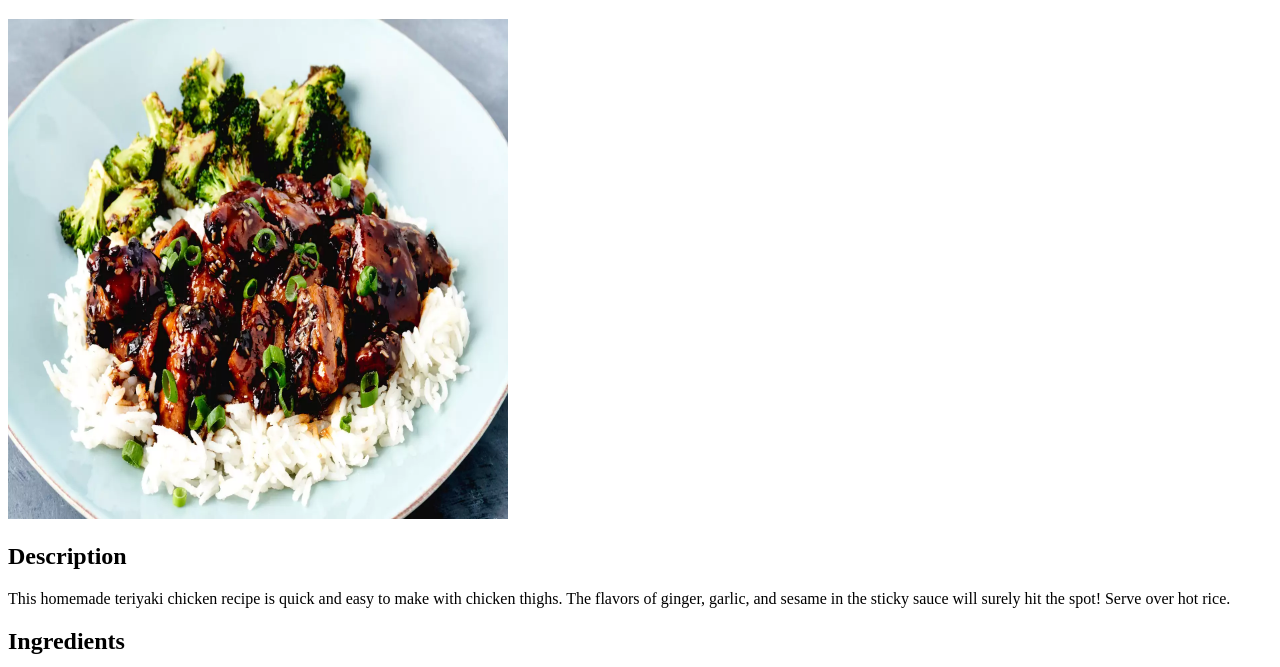
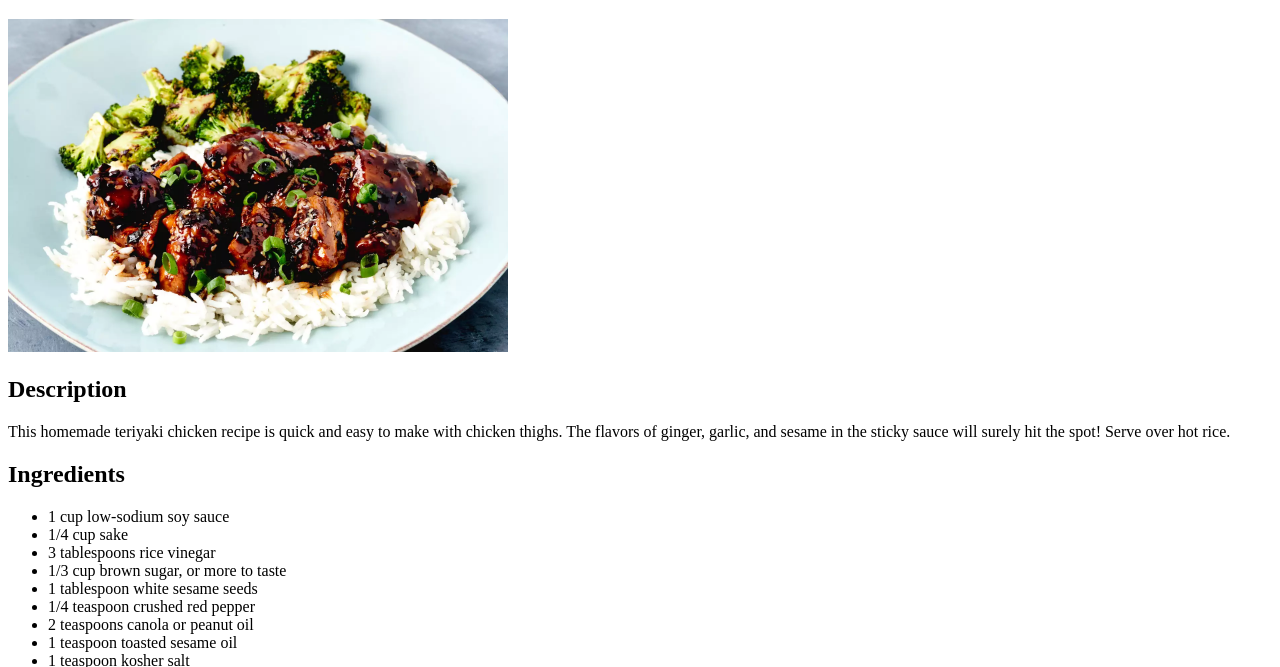
Before and after one commit to studentnai/odin-recipes, a plain HTML site: page recipes/chicken-teriyaki.html in a window 1280 px wide. Shown: the part 61-728 px from the top of the page. Drawn offline with Linux system fonts and the light colour scheme.

Commit message:
Fix image proportions in teriyaki page

```diff
--- a/recipes/chicken-teriyaki.html
+++ b/recipes/chicken-teriyaki.html
@@ -7,7 +7,7 @@
 </head>
 <body>
     <h1>Chicken teriyaki</h1>
-    <img src="../images/chicken-teriyaki.webp" alt="Chicken teriyaki" width="500" height="500">
+    <img src="../images/chicken-teriyaki.webp" alt="Chicken teriyaki" width="500" height="auto">
     <h2>Description</h2>
     <p>This homemade teriyaki chicken recipe is quick and easy to make with chicken thighs. The flavors of ginger, garlic, and sesame in the sticky sauce will surely hit the spot! Serve over hot rice.</p>
     <h2>Ingredients</h2>
```
